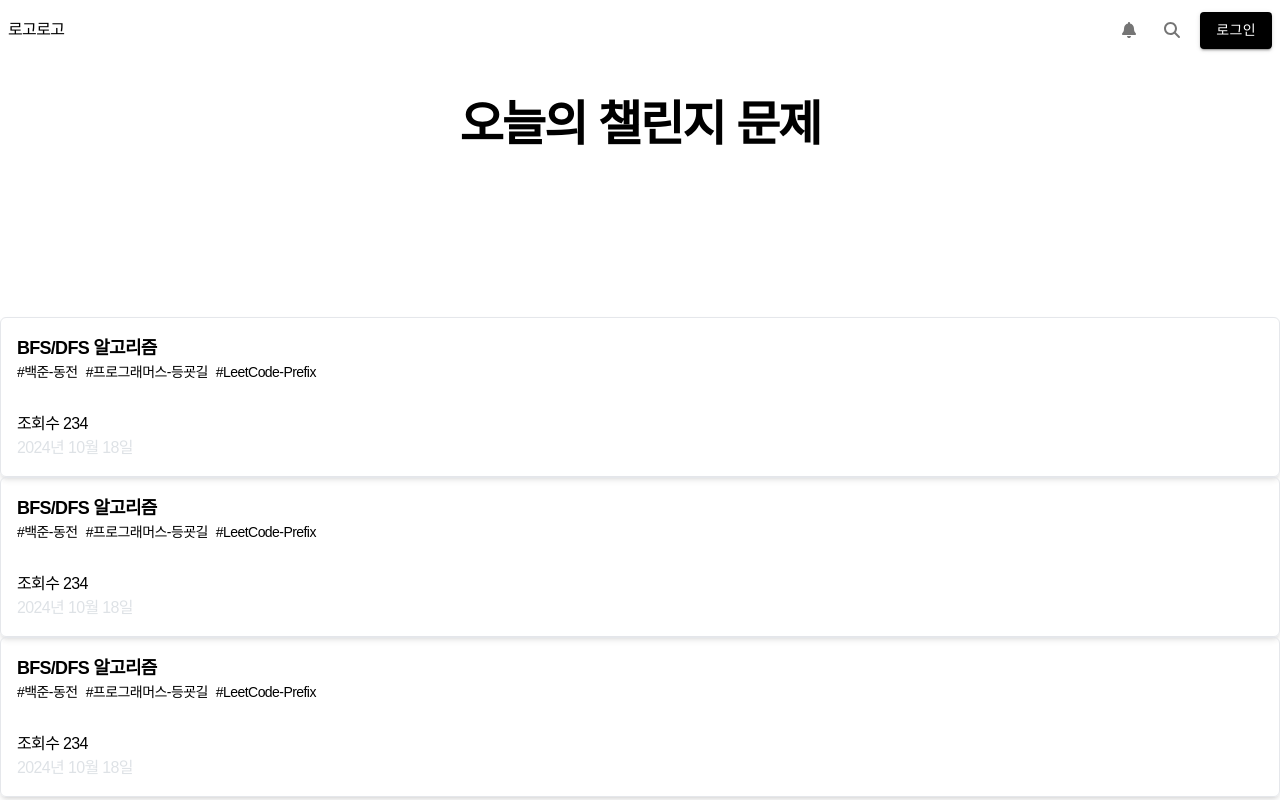
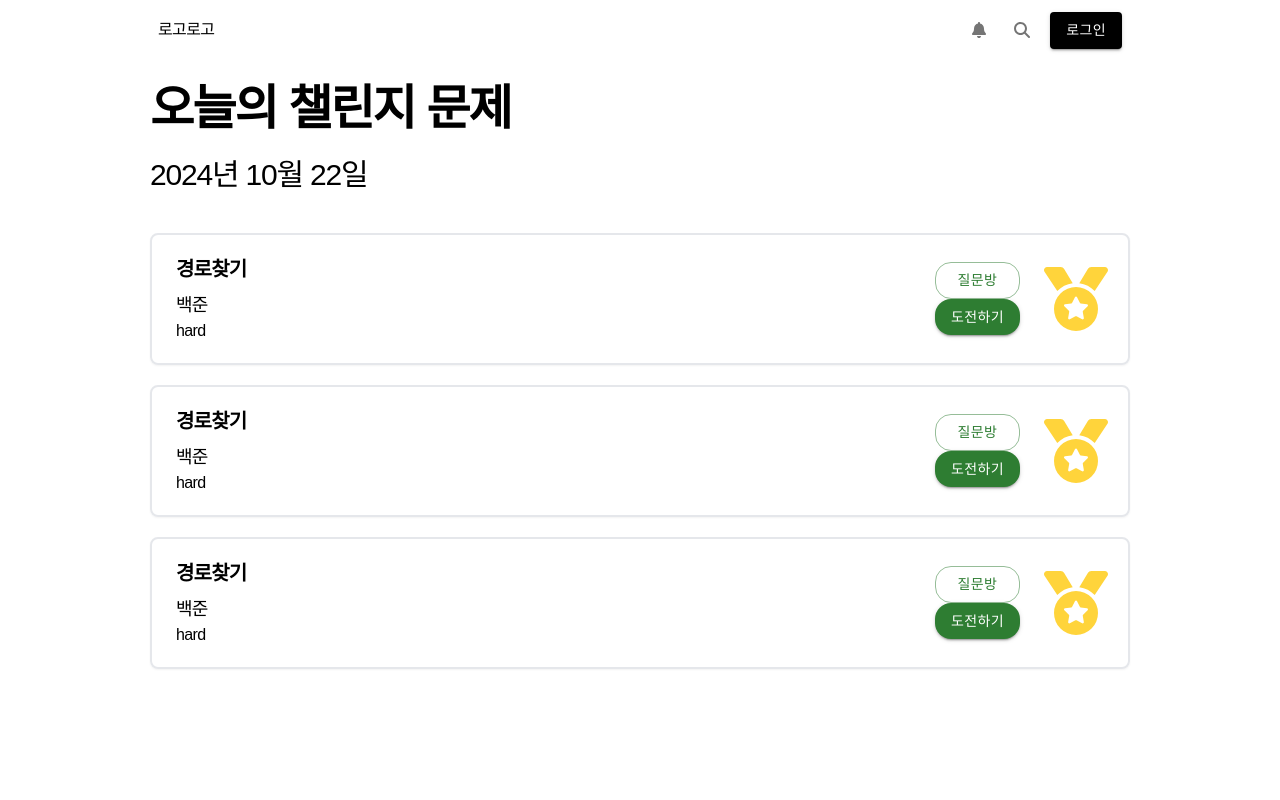
Before and after one commit to hyundai-autoever-first-project-team3/Blog-FE, a React (Create React App) app: page /challenges/1 in a window 1280 px wide. Built offline with nearby package versions, Linux system fonts and the light colour scheme; a small style sheet from the web is missing; a web font is replaced by a local one.

Commit message:
Problem card

```diff
--- a/src/components/challenge/ChallengeCard.jsx
+++ b/src/components/challenge/ChallengeCard.jsx
@@ -1,9 +1,12 @@
 import React from "react";
+import { FontAwesomeIcon } from "@fortawesome/react-fontawesome";
+
+import { faMedal } from "@fortawesome/free-solid-svg-icons";
 
 const ChallengeCard = () => {
   const tags = ["백준-동전", "프로그래머스-등굣길", "LeetCode-Prefix"];
   return (
-    <div className="flex flex-col justify-between min-h-40 h-full shadow-md rounded-md p-4 border hover:bg-gray-100 hover:shadow-lg transition duration-300 ease-in-out transform hover:-translate-y-1">
+    <div className="flex flex-col justify-between min-h-40 h-full shadow-md rounded-md p-4 border">
       <div className="flex flex-col ">
         <div className="text-lg font-semibold">BFS/DFS 알고리즘</div>
         <div className="flex flex-row flex-wrap gap-2">
--- a/src/components/challenge/ProblemCard.jsx
+++ b/src/components/challenge/ProblemCard.jsx
@@ -5,28 +5,56 @@ import { FontAwesomeIcon } from "@fortawesome/react-fontawesome";
 import { faMedal } from "@fortawesome/free-solid-svg-icons";
 
 const ProblemCard = () => {
-  const tags = ["백준-동전", "프로그래머스-등굣길", "LeetCode-Prefix"];
+  const tags = ["hard", "medium", "easy"];
   return (
-    <div className="flex flex-col justify-between min-h-40 h-full shadow-md rounded-md p-4 border">
-      <div className="flex flex-col ">
-        <div className="flex flex-row justify-end">
-          <FontAwesomeIcon icon={faMedal} style={{ color: "#FFD43B" }} />
+    <div className="flex min-h-30 justify-between h-full py-5 px-3 my-5 border-2 p-2 rounded-lg shadow-sm">
+      <div className="flex flex-col px-3">
+        <div className="text-xl font-semibold mb-2">경로찾기</div>
+        <div className="text-lg">백준</div>
+        <div className="text- lg">{tags[0]}</div>
+      </div>
+
+      <div className="flex flex-row items-center ">
+        <div className="flex flex-col mx-4 ">
+          <Button
+            className="my-2"
+            variant="outlined"
+            color="success"
+            style={{ borderRadius: "1rem" }}
+          >
+            질문방
+          </Button>
+          <Button
+            className="my-2"
+            variant="contained"
+            color="success"
+            style={{ borderRadius: "1rem" }}
+          >
+            도전하기
+          </Button>
         </div>
-        <div className="text-lg font-semibold">BFS/DFS 알고리즘</div>
-        <div className="flex flex-row flex-wrap gap-2">
-          {tags.map((item) => (
-            <div className="text-sm">#{item}</div>
-          ))}
+        <div className="flex flex-row justify-end px-2">
+          <FontAwesomeIcon
+            icon={faMedal}
+            style={{ color: "#FFD43B" }}
+            className="fa-4x"
+          />
         </div>
       </div>
-      <div className="flex flex-row justify-end">
-        <div>
+      {/* justify-between min-h-40 h-full shadow-md rounded-md p-4 border */}
+      {/* 아이콘 */}
+      {/* <div className="flex flex-row justify-end">
+        <FontAwesomeIcon icon={faMedal} style={{ color: "#FFD43B" }} />
+      </div> */}
+
+      {/* 버튼 */}
+      {/* <div>
           <Button
             variant="outlined"
             color="success"
             style={{ borderRadius: "1rem" }}
           >
-            챌린지방?
+            질문방
           </Button>
           <Button
             variant="contained"
@@ -35,13 +63,7 @@ const ProblemCard = () => {
           >
             도전하기
           </Button>
-        </div>
-      </div>
-
-      <div className="flex flex-col">
-        <div className="text-base">조회수 {234}</div>
-        <div className="text-base font-thin text-gray-3">2024년 10월 18일</div>
-      </div>
+        </div> */}
     </div>
   );
 };
--- a/src/components/postdetail/Footer.jsx
+++ b/src/components/postdetail/Footer.jsx
@@ -5,7 +5,7 @@ import { Button } from "@mui/material";
 function Footer() {
   return (
     <div>
-      <div className="flex flex-row justify-between items-center mb-40 h-32 ">
+      <div className="flex flex-row justify-between items-center my-20 h-32 ">
         <div className="flex flex-row items-center">
           <img
             className="size-32 rounded-full"
--- a/src/components/postdetail/InfoBar.jsx
+++ b/src/components/postdetail/InfoBar.jsx
@@ -1,18 +1,11 @@
 import React from "react";
-import Button from "@mui/material/Button";
+import { Button, IconButton } from "@mui/material";
 import FavoriteIcon from "@mui/icons-material/Favorite";
 
 function InfoBar() {
   return (
     <div>
-      <div
-        className="info"
-        style={{
-          display: "flex",
-          justifyContent: "space-between",
-          alignItems: "center",
-        }}
-      >
+      <div className="flex justify-between items-center">
         <div>
           <span className="font-bold" style={{ marginRight: "1rem" }}>
             고채린
@@ -21,11 +14,11 @@ function InfoBar() {
         </div>
         <Button
           variant="outlined"
-          color="success"
-          style={{ borderRadius: "1rem" }}
+          color="#eee"
+          startIcon={<FavoriteIcon sx={{ color: "#F20789" }} />}
+          sx={{ borderRadius: "1rem" }}
         >
-          <FavoriteIcon />
-          카운트
+          101
         </Button>
       </div>
     </div>
--- a/src/pages/ChallengePage.jsx
+++ b/src/pages/ChallengePage.jsx
@@ -2,18 +2,22 @@ import React from "react";
 import ChallengeCard from "../components/challenge/ChallengeCard";
 import Header from "../components/common/Header";
 import PageContainer from "../components/common/PageContainer";
+import ProblemCard from "../components/challenge/ProblemCard";
 
 const ChallengePage = () => {
   return (
     <div>
-      <PageContainer>
+      <PageContainer className="xl:px-[150px] lg:px-[100px] md:px-50 sm:px-10">
+        {/* <PageContainer className="xl:px-[250px] lg:px-[100px] md:px-5 sm:px-3"> */}
         <Header />
-        <div className="flex text-5xl font-extrabold py-10 mb-32 justify-center">
+        <div className="flex text-5xl font-extrabold py-6 ">
           오늘의 챌린지 문제
         </div>
-        <ChallengeCard />
-        <ChallengeCard />
-        <ChallengeCard />
+        <div className="text-3xl mb-10">2024년 10월 22일</div>
+
+        <ProblemCard />
+        <ProblemCard />
+        <ProblemCard />
       </PageContainer>
     </div>
   );
--- a/src/pages/PostDetailPage.jsx
+++ b/src/pages/PostDetailPage.jsx
@@ -3,38 +3,36 @@ import Header from "../components/common/Header";
 import InfoBar from "../components/postdetail/InfoBar";
 import PageContainer from "../components/common/PageContainer";
 import Pagination from "@mui/material/Pagination";
-import Button from "@mui/material/Button";
+import Chip from "@mui/material/Chip";
 import Footer from "../components/postdetail/Footer";
+import { Tag } from "@mui/icons-material";
 
 const PostDetailPage = () => {
   return (
     <div>
       <Header />
       <PageContainer className="xl:px-[250px] lg:px-[100px] md:px-5 sm:px-3">
-        <h1
-          className="text-5xl font-extrabold"
-          style={{ marginBottom: "2rem" }}
-        >
+        <h1 className="text-5xl font-extrabold mb-8 mt-10 lg:mt-20">
           글제목 Lorem ipsum dolor sit amet.
         </h1>
         <InfoBar />
         <div className="tagwrap">
-          <Button
+          <Chip
+            icon={<Tag />}
+            label="DFS"
             variant="outlined"
             color="success"
-            style={{ borderRadius: "1rem", margin: "1rem" }}
-          >
-            #DFS
-          </Button>
-          <Button
+            className="m-1 my-2"
+          />
+          <Chip
+            icon={<Tag />}
+            label="BFS"
             variant="outlined"
             color="success"
-            style={{ borderRadius: "1rem" }}
-          >
-            #BFS
-          </Button>
+            className="m-1 my-2"
+          />
         </div>
-        <div>
+        <div className="mt-10">
           <span className="text-lg">
             Lorem ipsum dolor sit amet consectetur adipisicing elit. Illo at aut
             dolor quidem quam iste impedit ipsa nihil consequuntur deserunt
@@ -51,7 +49,7 @@ const PostDetailPage = () => {
           />
         </div>
         <Footer />
-        <div className="flex items-center justify-center w-full">
+        <div className="flex items-center justify-center w-full my-10">
           <Pagination count={10} color="success" />
         </div>
       </PageContainer>
```
